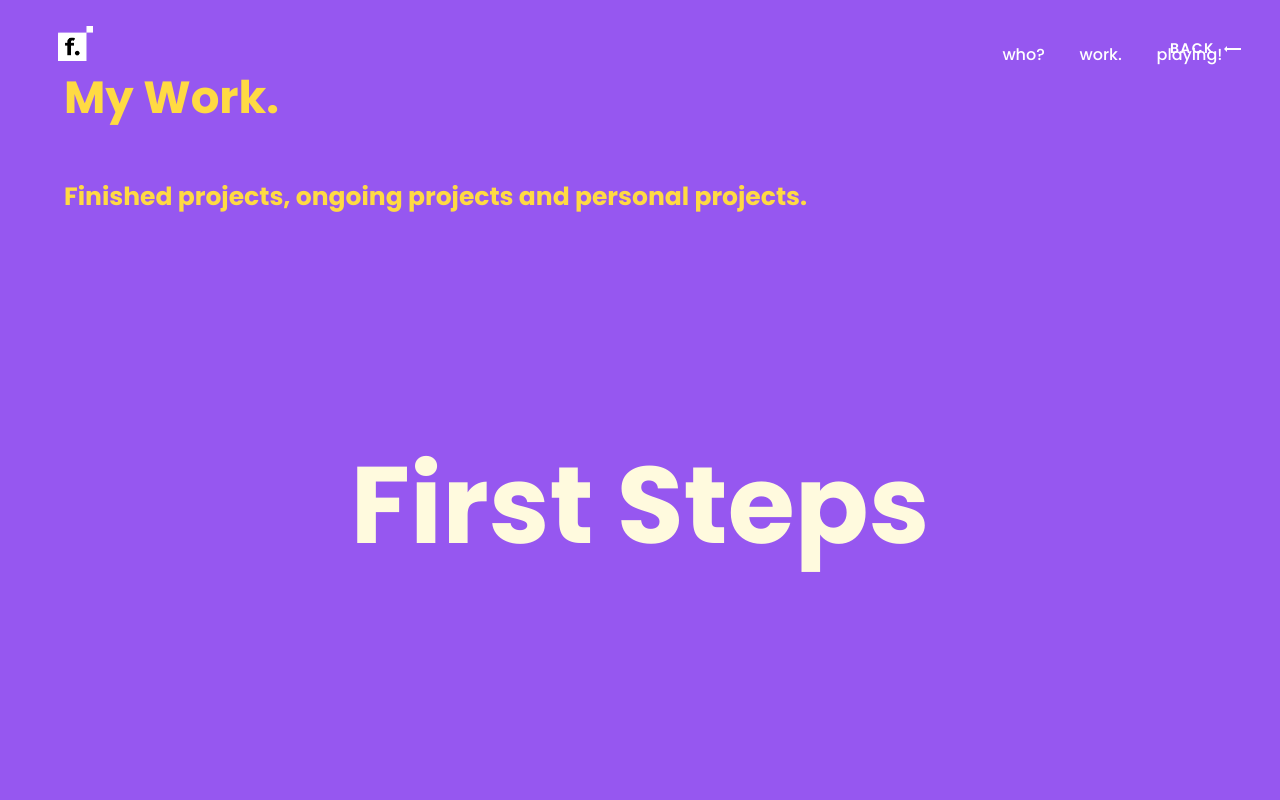
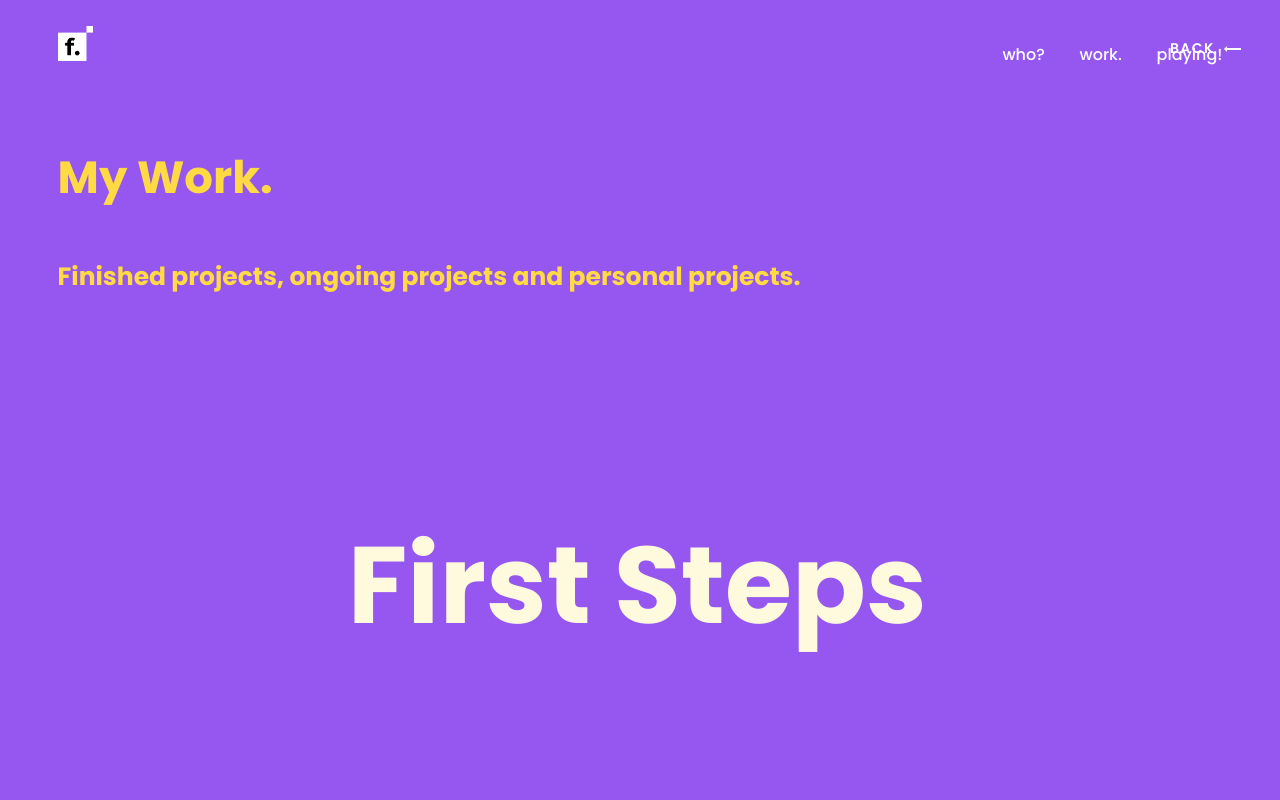
Before and after one commit to FrancisGuedes/francisguedes-website, a React (Create React App) app: page /work in a window 1280 px wide. Shown: the top 800 px of the page. Built offline with nearby package versions, Linux system fonts and the light colour scheme.

Commit message:
adapted padding for navbar on other screens

```diff
--- a/src/containers/playground/playground.css
+++ b/src/containers/playground/playground.css
@@ -1,7 +1,6 @@
 main.playground-wrapper{
   min-height: 100%;
   width: 100%;
-  height: auto;
   position: absolute;
 	background-color: #f99f62;
 }
@@ -9,14 +8,13 @@
 main.playground-wrapper-clicked {
   min-height: 100%;
   width: 100%;
-  height: auto;
   position: absolute;
 	background-color: #f99f62;
   transform: scale(1)!important;
 }
 
 .playground-wrapper-padding{
-  padding: 5vw;
+  padding: 18vh 5vw 5vh 4.5vw;
 }
 
 .playground-container {
@@ -37,6 +35,12 @@
   }
 }
 
+@media screen and (max-width: 768px) {
+  .playground-wrapper-padding{
+    padding: 16vh 5vw 5vh 6.5vw;
+  }
+}
+
 @media screen and (max-width: 591px) {
 
   h1.playground-title {
--- a/src/containers/work/work.css
+++ b/src/containers/work/work.css
@@ -1,9 +1,7 @@
 
-.work-wrapper{
-  display: block;
+.work-wrapper {
+  width: 100%;
   min-height: 100%;
-  width: 100%;
-  height: auto;
   position: absolute;
 	/* background-image: url(./../../assets/images/desktop/work-background.jpg);
   background-size: cover; */
@@ -11,7 +9,8 @@
 }
 
 .work-wrapper-padding{
-  padding: 5vw;
+  padding: 18vh 5vw 5vh 4.5vw;
+  /* height: 70%; */
 }
 
 .work-container {
@@ -136,6 +135,11 @@
 }
 
 @media screen and (max-width: 768px) {
+  .work-wrapper-padding {
+    padding: 16vh 5vw 5vh 6.5vw;
+    /* height: 70%; */
+  }
+
   .work-project-content:first-child {
     margin-top: -7%;
   }
--- a/src/containers/work/work.tsx
+++ b/src/containers/work/work.tsx
@@ -55,8 +55,6 @@
       >
         <ArrowBack/>
         <div className="work-wrapper-padding">
-          <div className="content_padded">
-                <div id="content" className="padded" data-id="392958">
                   <div className="project_title">
                     {text.titleHide}
                   </div>
@@ -93,8 +91,6 @@
                     <SocialMedia isBackGroundYellow={false}/>
                     <br/>
                   </div>
-            </div>
-          </div>
         </div>
 
     </motion.main>
```
